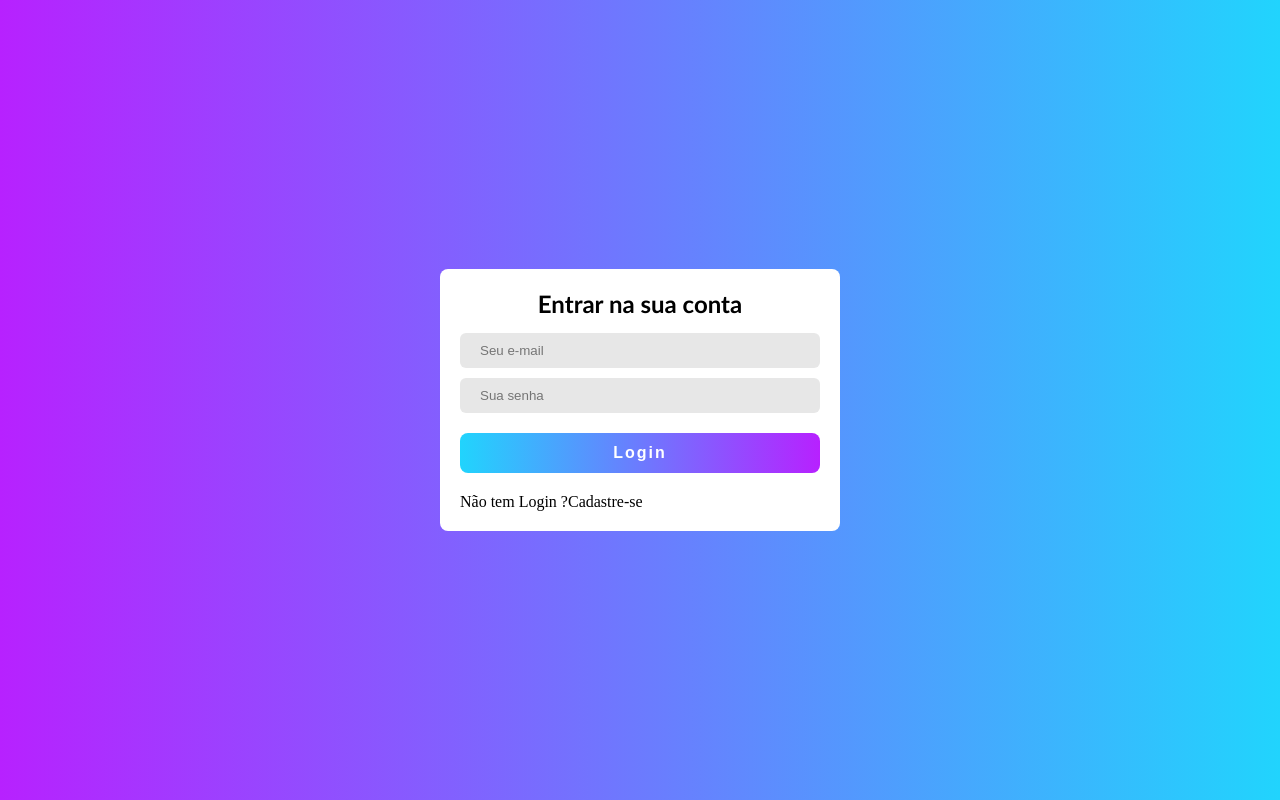
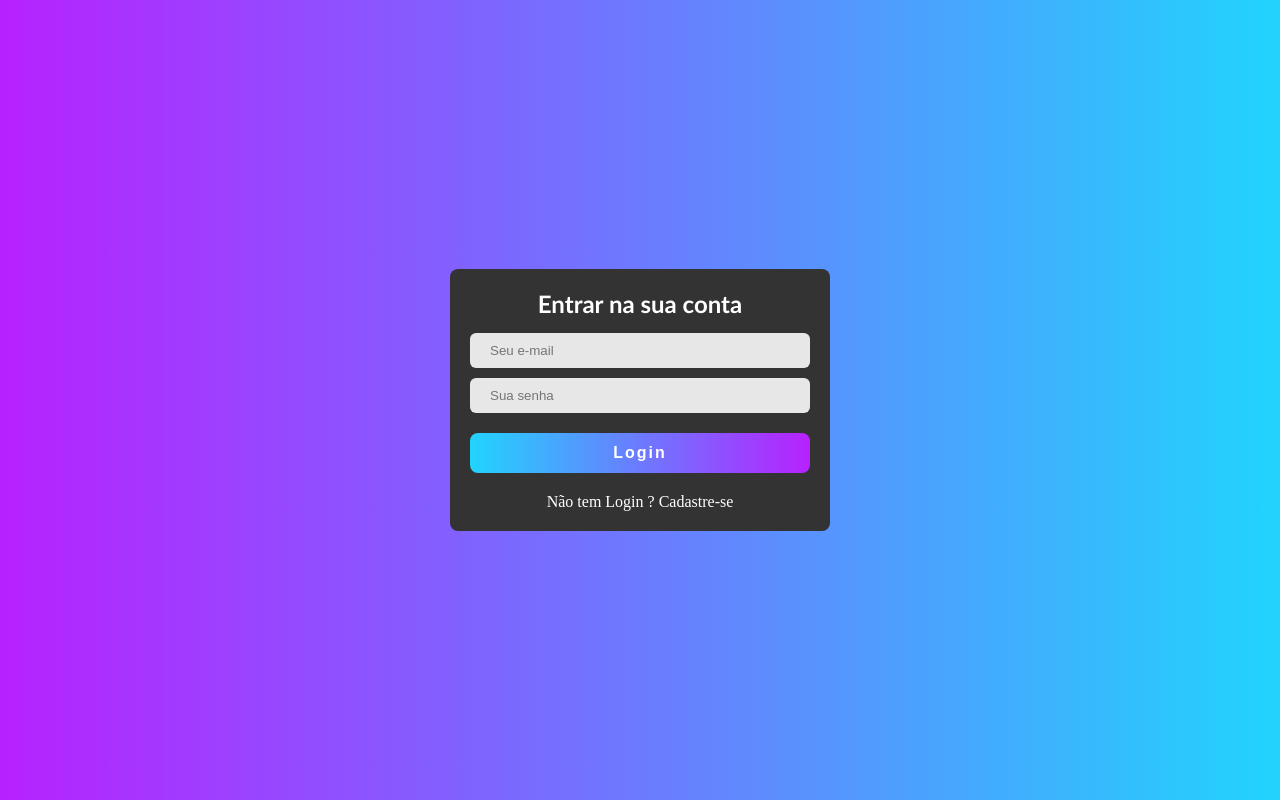
Before and after one commit to AmadeuAnjos/login-validation, a Next.js app: page /login in a window 1280 px wide. Built offline with nearby package versions, Linux system fonts and the light colour scheme.

Commit message:
:lipstick: feat: estilizando o formulário v.1.1

```diff
--- a/pages/cadastro.js
+++ b/pages/cadastro.js
@@ -12,10 +12,12 @@ export default function CadastroPage() {
           <Input type="text" placeholder="Seu nome" />
           <Input type="email" placeholder="Seu e-mail" />
           <Input type="password" placeholder="Sua senha" />
-          <Button>Login</Button>
-          <Link href="/login">Login</Link>
+          <Button>Cadastrar</Button>
+          <Link className={styles.paragraph} href="/login"><e className={styles.e}>Login</e></Link>
         </form>
       </LoginCard>
     </div>
   )
 }
+
+//1:02:00 video
--- a/pages/login.js
+++ b/pages/login.js
@@ -12,7 +12,7 @@ export default function CadastroPage() {
           <Input type="email" placeholder="Seu e-mail" />
           <Input type="password" placeholder="Sua senha" />
           <Button>Login</Button>
-          <p>Não tem Login ?<Link href="/cadastro">Cadastre-se</Link></p>
+          <p className={styles.paragraph}>Não tem Login ? <Link href="/cadastro"> <e className={styles.e}>Cadastre-se</e></Link></p>
         </form>
       </LoginCard>
     </div>
--- a/src/components/loginCard/loginCard.module.css
+++ b/src/components/loginCard/loginCard.module.css
@@ -1,11 +1,12 @@
 .card {
-    background-color: #fff;
-    width: 400px;
+    background-color: #333;
+    width: 380px;
     padding: 20px;
     border-radius: 8px;
 }
 
 .title {
+    color: white;
     text-align: center;
     font-family: 'Gill Sans', 'Gill Sans MT', Calibri, 'Trebuchet MS', sans-serif;
 
--- a/styles/Login.module.css
+++ b/styles/Login.module.css
@@ -9,9 +9,20 @@
     align-items: center;
 }
 
-
 .form {
     display: flex;
     flex-direction: column;
     gap: 10px;
 }
+
+.paragraph {
+    color: white;
+    text-align: center;
+}
+
+.e {
+}
+
+.e:hover {
+    border-bottom: 1px solid white;
+}
```
Also changed, not shown: public/assets/image/logo.png (added).
